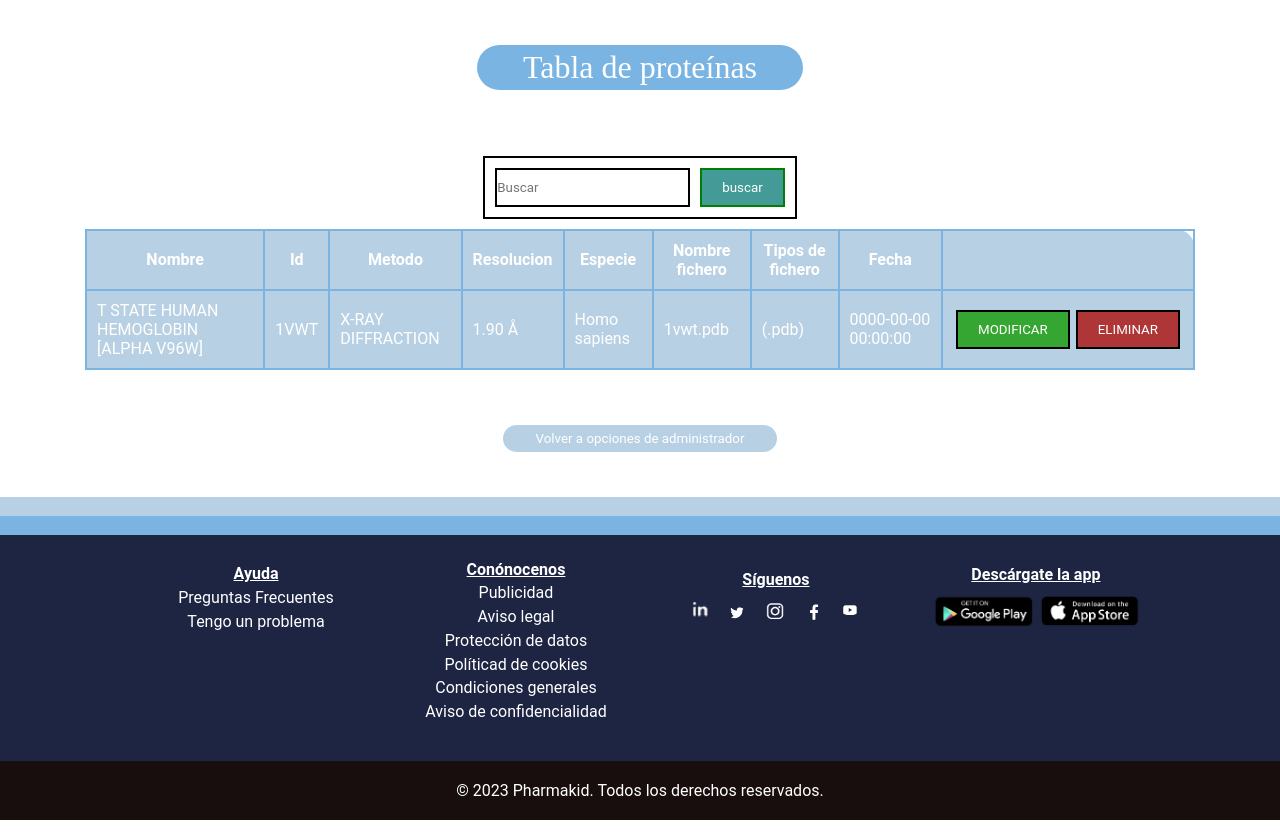
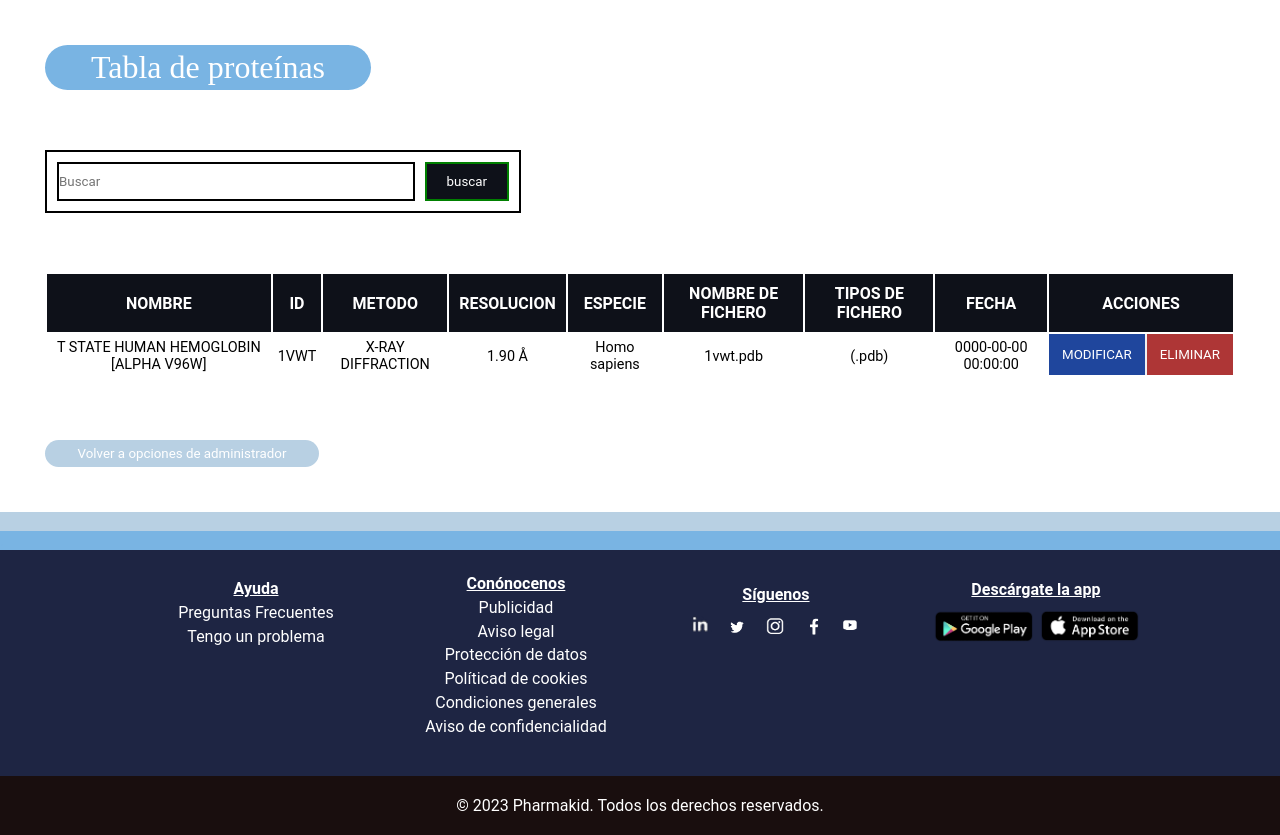
Before and after one commit to abrahamz22/FARMAKID, a PHP site: page /tablaProteinas.php in a window 1280 px wide. Shown: the part 144-979 px from the top of the page. Run offline with PHP 8.4, Linux system fonts and the light colour scheme; a user stored in the database is signed in; data comes from the database, SQL or seed files in the repository.

```diff
--- a/css/tablas.css
+++ b/css/tablas.css
@@ -1,15 +1,37 @@
 /*Tabla de proteinas----cambiarla a la nueva version de ernest*/
 #divTablaProteina {
-    margin: auto;
+    /*margin: auto; */
     display: flex;
     flex-direction: column;
     width: 100%;
-    max-width: 1200px;
+    /* max-width: 1200px; */
     padding: 45px;
     text-align: center;
-    justify-content: center;
-    align-items: center;
 }
+
+#divTablaProteina form {
+    margin-left: 0;
+    width: 40%;
+    margin-bottom: 5%;
+}
+
+
+.form-buscar-user {
+    border: 2px solid black;
+    padding: 10px;
+}
+
+#divTablaProteina table th {
+    background-color: #0e1119;
+    color: #fff;
+    padding: 10px;
+}
+
+#divTablaProteina > table tr:nth-child(odd) {
+    background-color: #81bee5;
+}
+
+
 #divTablaProteina  h1 {
     text-align: center;
     color: #FFFFFF;
@@ -32,13 +54,28 @@ table {
 }
 
 
-#divTablaProteina table, #divTablaProteina table td , #divTablaProteina table th{
-    border: 2px solid #79B4E3;
-    background-color:#b8d0e3 ;
-    color: #FFFFFF;
-    border-collapse: collapse;
-    padding: 10px;
+ #divTablaProteina table td {
+    color: #000;
+    border-spacing: 4px;
+    border-collapse: separate;
+    padding: 5px;
+    text-align: center;
+    font-size: calc(8px + 0.5vw);
 }
+
+#divTablaProteina .td-btn {
+    width: 100%;
+    background-color: #F1F1F1;
+    display: flex;
+    padding: 0;
+    justify-content: center;
+    height: 100%;
+    align-items: center;
+}
+
+
+
+
 #divTablaProteina button{
     margin-top: 5%;
     background-color: #b8d0e3;
@@ -57,7 +94,8 @@ table {
   /*/Tabla de proteinas*/
 
 
-  /*Tabla de medicamentos*/
+/*----------------Tabla de medicamentos---------------*/
+
 #divTabla {
     /* margin: auto; */
     display: flex;
@@ -66,6 +104,7 @@ table {
     /* max-width: 1200px; */
     padding: 45px;
     text-align: center;
+
 }
 
 #divTabla form{
@@ -99,12 +138,14 @@ table{
 
 }
 
-#divTabla table, #divTabla table td , #divTabla table th{
+#divTabla table td {
     color: #000;
     border-spacing: 4px;
     border-collapse: separate;
-    padding: 5px 0;
+    padding: 5px;
     text-align: center;
+    font-size: calc(8px + 0.5vw);
+
 }
 
 
@@ -132,7 +173,7 @@ table tr:nth-child(odd){
 
 }
 
-
+.buscar-user-prot,/*le cambie la clase al boton de buscar de la proteina para que tenga otro color de fondo*/
  .buscar-user{
     color: white;
     border: 2px solid black;
@@ -141,6 +182,11 @@ table tr:nth-child(odd){
     margin-left:10px ;
     padding:10px 20px;
 }
+.buscar-user-prot{
+    background-color: #0e1119; /* Fondo blanco */
+
+}
+
 .busqueda{
      border:2px solid black;
      width: 100%;
@@ -150,9 +196,7 @@ table tr:nth-child(odd){
  .form-buscar-user{
     border: 2px solid black;
     display: flex;
-    margin: 10px;
     padding: 10px;
-    justify-content: flex-start; /* Alinea el formulario a la izquierda */
 
 
 }
@@ -170,7 +214,13 @@ table tr:nth-child(odd){
 /* PARA LOS BOTONES DE MODIFICAR Y ACTUALIZAR DE LAS TABLAS CUANDO EL USER SE LOGEA COMO ADMINISTRADOR */
 
 #divTabla .td-btn{
-background: white;
+    width: 100%;
+    background-color: #F1F1F1;
+    display: flex;
+    padding: 0;
+    justify-content: center;
+    height: 100%;
+    align-items: center;
 }
 
 .btn-mod-act
@@ -182,23 +232,74 @@ background: white;
 }
 
 
-.btn-mod-act > input{
+
+
+.modificar{ /*para tabla => boton de usuario*/
+    background-color: #35a631;
     color: white;
-    border: 2px solid black;
-    background-color: #439A97;
-    padding: 10px 20px;
-    /* border: none; */
-    margin: 3px;
+    padding: 10px;
+    height: 100%;
+    margin-right: 2px;
     width: 100%;
+    border: none;
+
 }
 
-.btn-mod-act > .modificar{
-    background-color: #35a631;
+.eliminar{/*para tabla => boton de usuario*/
+    width: 100%;
+    height: 100%;
+    background-color: #ae3636;
+    color: white;
+    padding: 10px;
+    border: none;
 }
 
-.btn-mod-act > .eliminar{
+
+.modificar-med{ /*para tabla => boton de usuario*/
+    background-color: #35a631;
+    color: white;
+    padding: 26px;
+    height: 100%;
+    margin-right: 2px;
+    width: 100%;
+    border: none;
+
+}
+
+.eliminar-med{/*para tabla => boton de usuario*/
+    width: 100%;
+    height: 100%;
     background-color: #ae3636;
+    color: white;
+    padding: 26px;
+    border: none;
 }
+
+
+.modificar-prot{ /*para tabla => boton de usuario*/
+    background-color: #1f469d;
+    color: white;
+    padding: 13px;
+    height: 100%;
+    margin-right: 2px;
+    width: 100%;
+    border: none;
+
+}
+
+.eliminar-prot{/*para tabla => boton de usuario*/
+    width: 100%;
+    height: 100%;
+    background-color: #ae3636;
+    color: white;
+    padding: 13px;
+    border: none;
+}
+
+
+#divTabla table td:last-child{
+    background-color: #fff;
+    }
 /*AQUI TERMINA  LOS BOTONES DE MODIFICAR Y ACTUALIZAR DE LAS TABLAS CUANDO EL USER SE LOGEA COMO ADMINISTRADOR */
 
 
@@ -260,7 +361,6 @@ background: white;
     #divTabla table th {
         max-width: 100%;
         box-sizing: border-box;
-        font-size: 80%;
     }
 
     #divTabla table th,
--- a/tablaProteinas.php
+++ b/tablaProteinas.php
@@ -56,7 +56,7 @@ if($_SESSION['rol'] != 'administrador'){//compruebo si el usuario rol  es admini
         <form action="buscar-user.php" class="form-buscar-user" method="get" name="formu">
                 <div class="inputs-buscar-user">
                     <input class="busqueda" type="text" placeholder="Buscar"/>
-                    <input class="buscar-user" type="submit" value="buscar"/>
+                    <input class="buscar-user-prot" type="submit" value="buscar"/>
                 </div>
             </form>
 
@@ -71,15 +71,15 @@ if($_SESSION['rol'] != 'administrador'){//compruebo si el usuario rol  es admini
             echo "
                 <table>
                     <tr>
-                        <th>Nombre</th>
-                        <th>Id</th>
-                        <th>Metodo</th>
-                        <th>Resolucion</th>
-                        <th>Especie</th>
-                        <th>Nombre fichero</th>
-                        <th>Tipos de fichero</th>
-                        <th>Fecha</th>
-
+                        <th>NOMBRE</th>
+                        <th>ID</th>
+                        <th>METODO</th>
+                        <th>RESOLUCION</th>
+                        <th>ESPECIE</th>
+                        <th>NOMBRE DE FICHERO</th>
+                        <th>TIPOS DE FICHERO</th>
+                        <th>FECHA</th>
+                        <th>ACCIONES</th>
                     </tr>
 
 
@@ -110,10 +110,8 @@ if($_SESSION['rol'] != 'administrador'){//compruebo si el usuario rol  es admini
                     <td>$fecha</td>
 
                     <td class='td-btn'>
-                        <div class='btn-mod-act'>
-                            <input class='modificar' type='submit' value='MODIFICAR'/>
-                            <input class='eliminar' type='submit' value='ELIMINAR'/>
-                        </div>
+                        <input class='modificar-prot' style='background:#1f469d;' type='submit' value='MODIFICAR'/>
+                        <input class='eliminar-prot' type='submit' value='ELIMINAR'/>
                     </td>
 
                 </tr>
```
Also changed, not shown: tablaMedicamentos.php (+12 -14 lines), tablaUsuario.php (+7 -9 lines).
